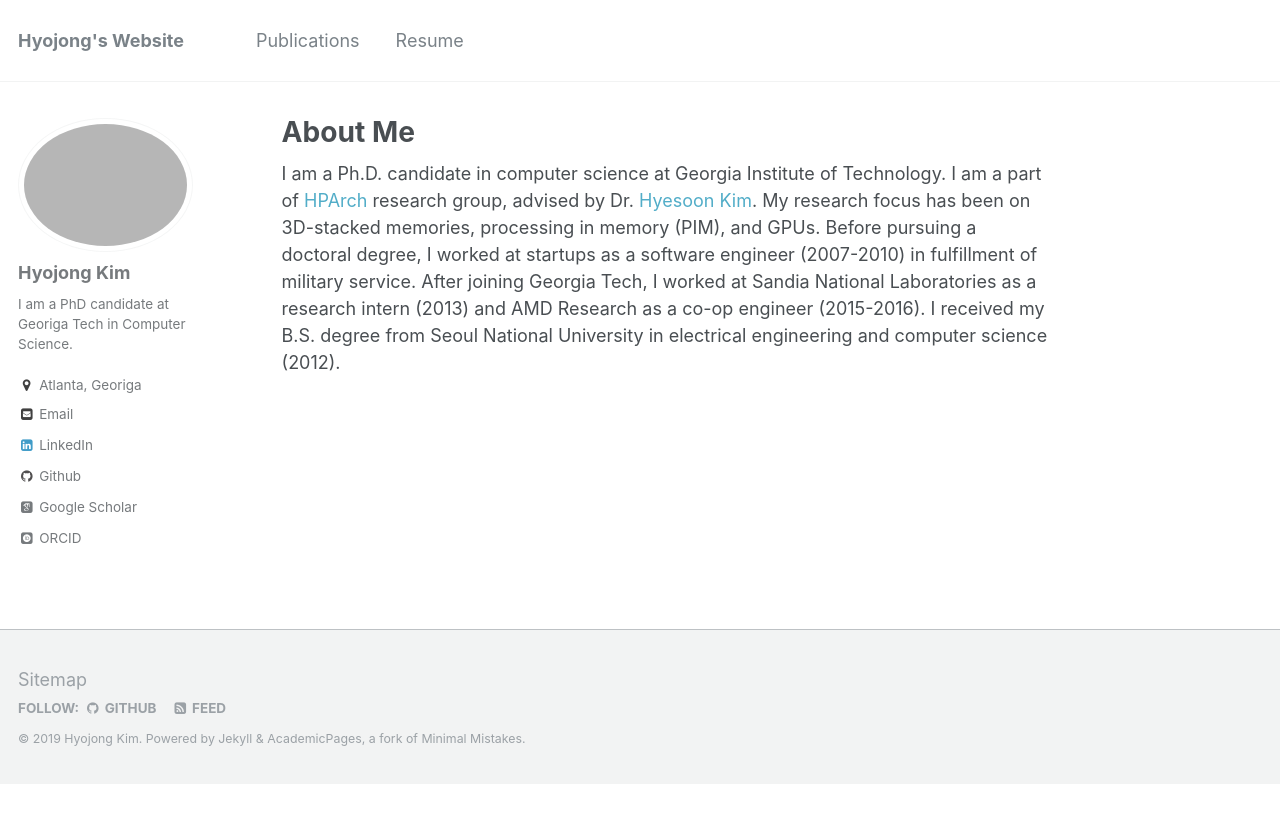
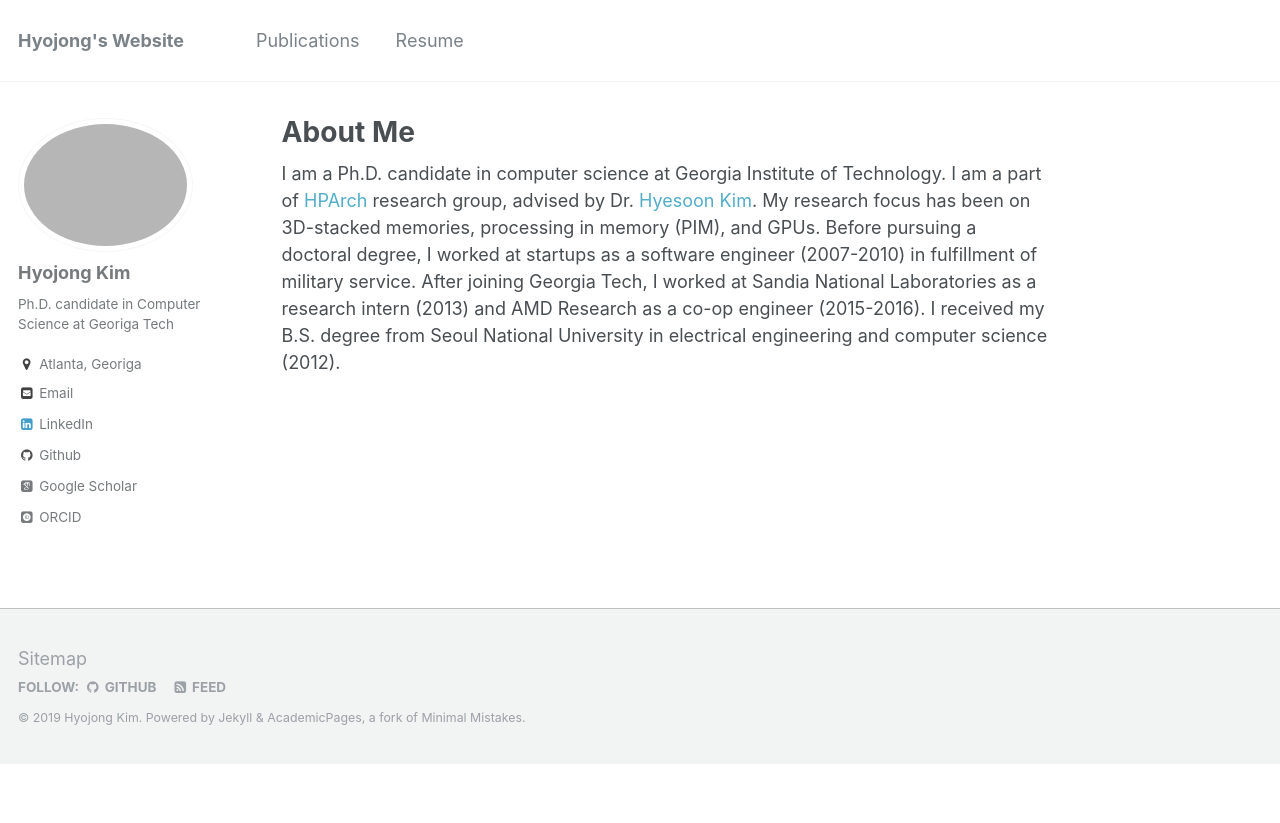
Before and after one commit to hyojongk/hyojongk.github.io, a Jekyll site: the page built from _pages/about.md, in a window 1280 px wide. Shown: the top 823 px of the page. Built offline with Jekyll 4.4.1, drawn with Linux system fonts in a browser that asks for light colours; some web fonts are replaced.

Commit message:
Update _config.yml

```diff
--- a/_config.yml
+++ b/_config.yml
@@ -80,7 +80,7 @@ analytics:
 author:
   name             : "Hyojong Kim"
   avatar           : "profile2.jpg"
-  bio              : "I am a PhD candidate at Georiga Tech in Computer Science."
+  bio              : "Ph.D. candidate in Computer Science at Georiga Tech"
   location         : "Atlanta, Georiga"
   employer         :
   googlescholar    : https://scholar.google.com/citations?user=uF49-LMAAAAJ&hl=en
```
